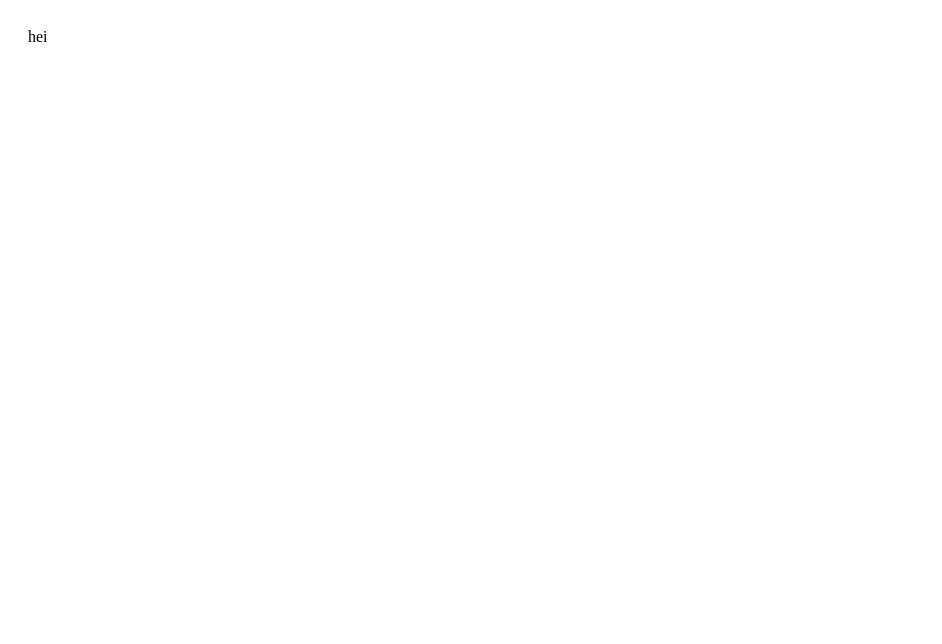
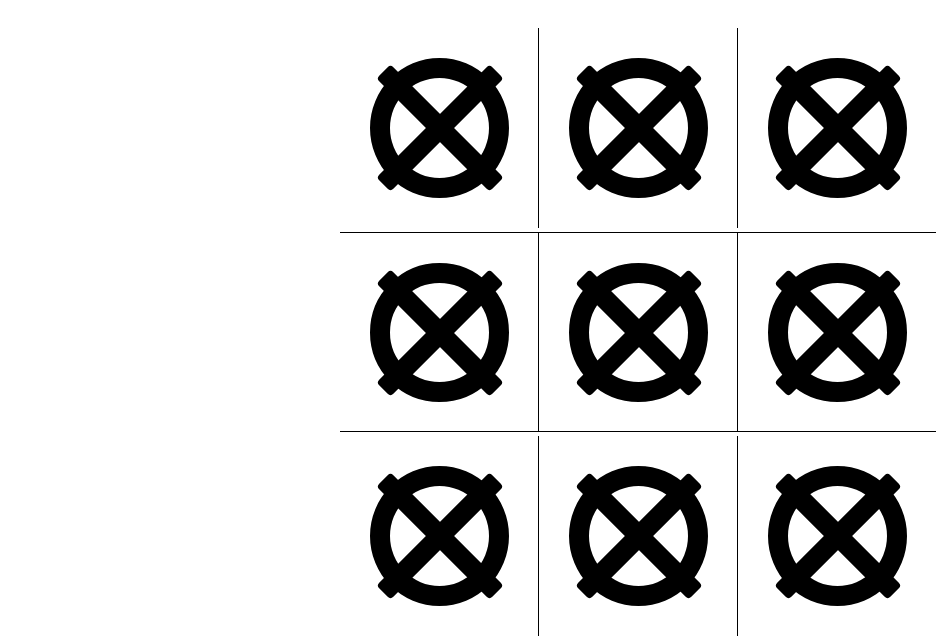
Before and after one commit to ekarudianto/tic-tac-toe, a Vue app: page / in a window 1280 px wide. Shown: the top 644 px of the page, without its empty margins (0-942 px from the left). Built offline with nearby package versions, Linux system fonts and the light colour scheme; the HTML template or start-up script is replaced by a standard one.

Commit message:
Add board component

```diff
--- /dev/null
+++ b/config/app-config.json
@@ -0,0 +1,3 @@
+{
+    "BOARD_SIZE": 3
+}
--- a/src/App.vue
+++ b/src/App.vue
@@ -1,12 +1,17 @@
 <template>
   <div id="app">
-    hei
+    <board />
   </div>
 </template>
 
 <script>
+import Board from './components/Board.vue';
+
 export default {
   name: 'App',
+  components: {
+    Board,
+  },
   data() {
     return {
     };
--- /dev/null
+++ b/src/components/Board.vue
@@ -0,0 +1,113 @@
+<template>
+  <div class="board">
+    <div
+      v-onclick="updateBoard"
+      v-for="(t, i) in tiles"
+      :id="'tile-' + i"
+      :key="i"
+      class="tile">
+      <div class="o" />
+      <div class="x" />
+    </div>
+  </div>
+</template>
+
+<script>
+import config from 'config/app-config.json';
+
+const boardSize = config.BOARD_SIZE * config.BOARD_SIZE;
+
+export default {
+  name: 'Board',
+  data() {
+    return {
+      isUserAllowedToClick: false,
+      tiles: new Array(boardSize),
+    };
+  },
+  created() {
+  },
+  methods: {
+    updateBoard: () => {
+
+    },
+  },
+};
+</script>
+
+<style scoped>
+  .board {
+    margin: auto;
+    max-width: 600px;
+  }
+
+  .tile {
+    display: inline-block;
+    height: 200px;
+    position: relative;
+    width: 198px;
+  }
+
+  .o {
+    border: 20px solid #000;
+    height: 50%;
+    left: 15%;
+    position: absolute;
+    top: 15%;
+    width: 50%;
+
+    -moz-border-radius: 50%;
+    -webkit-border-radius: 50%;
+    border-radius: 50%;
+  }
+
+  .x:before,
+  .x:after {
+    background-color: #000;
+    content: "";
+    display: block;
+    height: 160px;
+    left: 90px;
+    position: absolute;
+    top: 20px;
+    width: 20px;
+
+    -webkit-border-radius: 4px;
+    -moz-border-radius: 4px;
+    border-radius: 4px;
+  }
+
+  .x:before {
+    -webkit-transform: rotate(-45deg);
+    -moz-transform: rotate(-45deg);
+    transform: rotate(-45deg);
+  }
+
+  .x:after {
+    -webkit-transform: rotate(45deg);
+    -moz-transform: rotate(45deg);
+    transform: rotate(45deg);
+  }
+
+  #tile-1,
+  #tile-7 {
+    border-left: 1px solid #000;
+    border-right: 1px solid #000;
+  }
+
+  #tile-3,
+  #tile-5 {
+    border-bottom: 1px solid #000;
+    border-top: 1px solid #000;
+  }
+
+  #tile-4 {
+    border: 1px solid #000;
+  }
+
+  #tile-3,
+  #tile-4,
+  #tile-5 {
+    height: 198px;
+  }
+</style>
```
